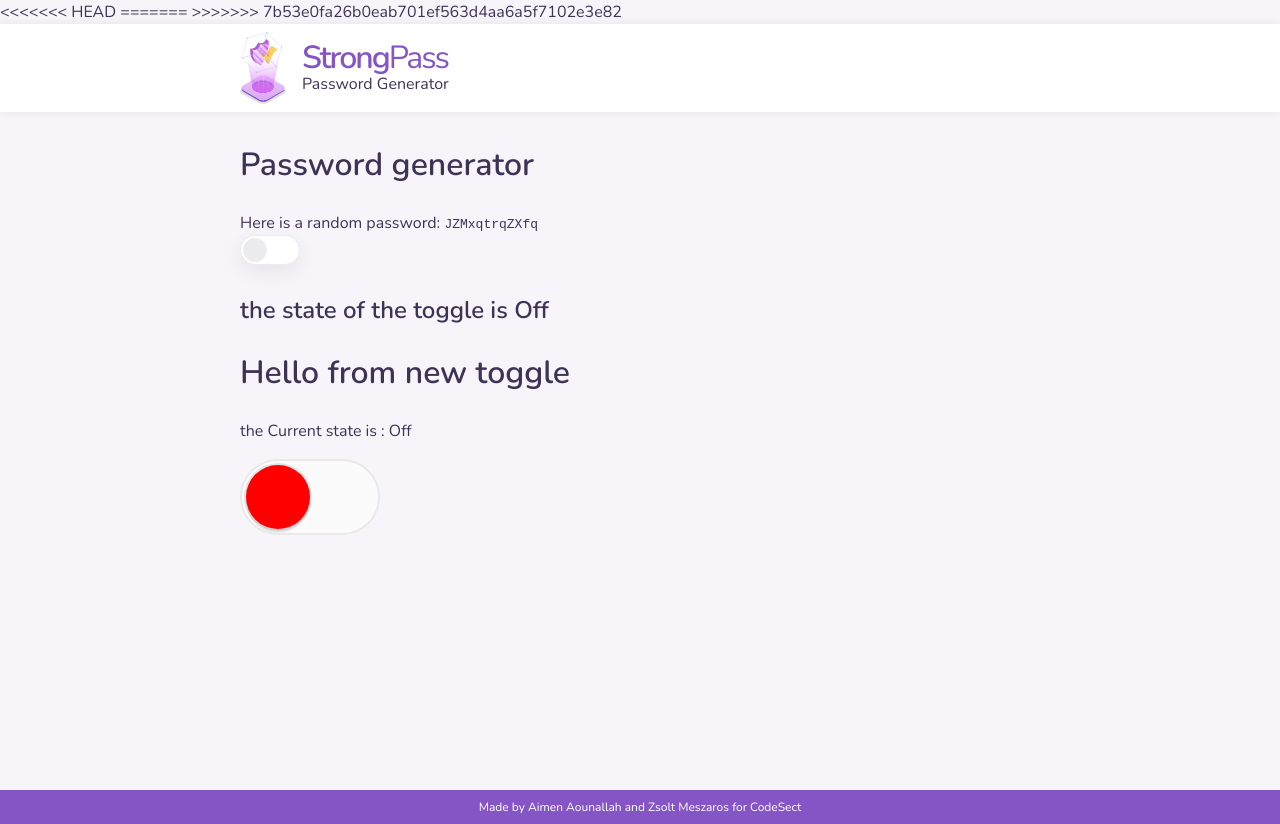
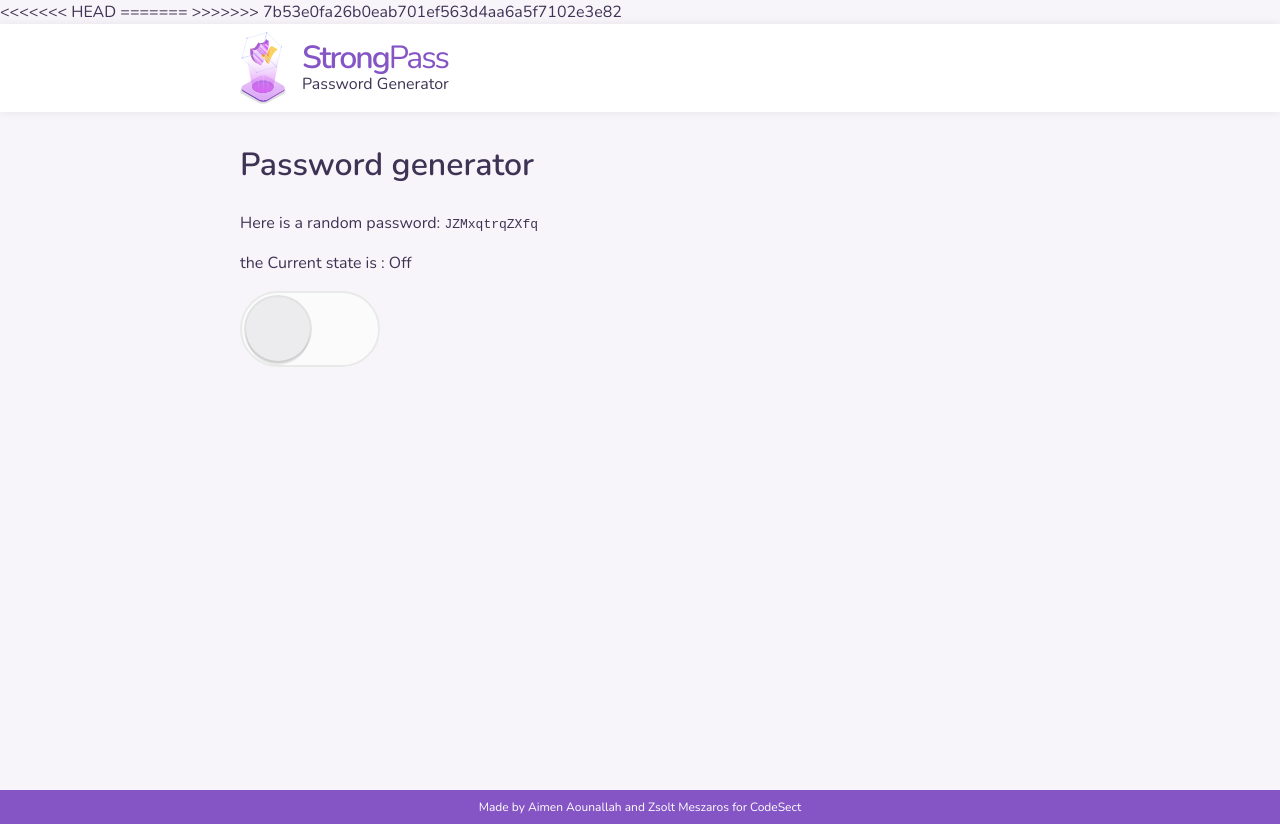
Before and after one commit to codesect/cs01-team-ada-04, a React (Create React App) app: page / in a window 1280 px wide. Built offline with nearby package versions, Linux system fonts and the light colour scheme.

Commit message:
Switch toggle Class Component

```diff
--- a/src/components/App.js
+++ b/src/components/App.js
@@ -3,8 +3,7 @@ import styled from 'styled-components/macro';
 
 import { Wrapper } from './GlobalStyles';
 import generatePassword from '../utils/generatePassword';
-import Switch from './Switch'
-import SwitchToggle from './SwitchToggle'
+import SwitchToggle from './SwitchToggle';
 
 const Main = styled.main`
   min-height: calc(100vh - 5.5rem - 2.125rem);
@@ -17,7 +16,6 @@ function App() {
         <h1>Password generator</h1>
         <p>
           Here is a random password: <code>{generatePassword()}</code>
-          <Switch />
         </p>
         <SwitchToggle />
       </Wrapper>
--- a/src/components/Switch.js
+++ /dev/null
@@ -1,83 +0,0 @@
-import React from "react";
-
-import styled from "styled-components";
-
-const Container = styled.label`
-  position: relative;
-  display: inline-block;
-  width: 60px;
-  height: 30px;
-  > input {
-    display: none;
-  }
-
-`;
-const Slider = styled.span`
-  position: absolute;
-  cursor: pointer;
-  display: flex;
-  align-items: center;
-  top: 0;
-  left: 0;
-  bottom: 0;
-  right: 0;
-  background-color: white;
-  border: 1px solid #ecebed;
-  transition: 0.5s;
-  box-shadow: 0px 7px 20px rgba(0, 0, 0, 0.07);
-  border-radius: 16px;
-  &:before {
-    position: absolute;
-    content: "";
-    height: 24px;
-    width: 24px;
-    background-color: #ecebed;
-    transition: all 0.6s cubic-bezier(0.175, 0.885, 0.32, 1.275),
-      padding 0.6s ease, margin 0.3s ease;
-    border-radius: 50%;
-    left: 2px;
-
-  }
-
-
-`;
-
-
-const SliderInput = styled.input`
-  &:checked + ${Slider} {
-    background-color: white;
-    border: 1px solid #8555c5;
-    &:before {
-      transform: translateX(30px);
-      background-color: #8555c5;
-        }
-   }
-&:hover + ${Slider}{
-    &:before:focus{background:red}  }
-`
-export default class SwitchToggle extends React.Component {
-  state = {
-    toggleOn: false
-  };
-  onChangeHandler = () => {
-    this.setState(prevState => ({
-      toggleOn: !prevState.toggleOn
-    }));
-    console.log(this.state);
-  };
-  render() {
-    return (
-      <div>
-        <Container tabIndex="1">
-          <SliderInput type="checkbox" />
-          <Slider onClick={this.onChangeHandler} />
-        </Container>
-        <h2>
-          {" "}
-          the state of the toggle is{" "}
-          {this.state.toggleOn === true ? "On" : "Off"}
-        </h2>
-      </div>
-    );
-  }
-}
--- a/src/components/SwitchToggle.js
+++ b/src/components/SwitchToggle.js
@@ -1,5 +1,5 @@
-import React from 'react'
-import styled from 'styled-components'
+import React from 'react';
+import styled from 'styled-components';
 
 const Btn = styled.button`
   box-sizing: initial;
@@ -15,17 +15,17 @@ const Btn = styled.button`
   padding: 4px;
   transition: all 0.4s ease;
   border: 2px solid #e8eae9;
-  &:focus::after{
+  &:focus::after {
     box-sizing: initial;
     box-shadow: 0 0 0 2px rgba(0, 0, 0, 0.1), 0 4px 0 rgba(0, 0, 0, 0.08),
       inset 0px 0px 0px 3px #9c9c9c;
   }
-  &:active::after{
+  &:active::after {
     box-sizing: initial;
     box-shadow: 0 0 0 2px rgba(0, 0, 0, 0.1), 0 4px 0 rgba(0, 0, 0, 0.08),
       inset 0px 0px 0px 3px #9c9c9c;
   }
-  &::after{
+  &::after {
     left: 0;
     position: relative;
     display: block;
@@ -33,13 +33,12 @@ const Btn = styled.button`
     width: 50%;
     height: 100%;
     border-radius: 4em;
-  background: red;
+    background: #ecebed;
     transition: all 0.3s cubic-bezier(0.175, 0.885, 0.32, 1.275),
       padding 0.3s ease, margin 0.3s ease;
     box-shadow: 0 0 0 2px rgba(0, 0, 0, 0.1), 0 4px 0 rgba(0, 0, 0, 0.08);
   }
-
-`
+`;
 
 const Input = styled.input`
   outline: 0;
@@ -47,30 +46,35 @@ const Input = styled.input`
   height: 4em;
   position: absolute;
   cursor: pointer;
-&:checked + ${Btn}::after{
-left: 50%
+  display: none;
+  &:checked + ${Btn}::after {
+    left: 50%;
+    background: #8555c5;
   }
-`
-class SwitchToggle extends React.Component{
+`;
+class SwitchToggle extends React.Component {
   state = {
-        toggleOn: false
-    }
-
-    handleToggle =()=>{
-        this.setState(prevState=>({
-            toggleOn :!prevState.toggleOn
-
-        }))
-    }
-    render(){
-        return(
+    toggleOn: false,
+  };
+  handleToggle = () => {
+    this.setState(prevState => ({
+      toggleOn: !prevState.toggleOn,
+    }));
+  };
+  render() {
+    return (
       <div>
-                <h1>Hello from new toggle</h1>
-                <p>the Current state is : {this.state.toggleOn === true ? 'On' : 'Off'}</p>
-                <Input type='checkbox' />
-                <Btn  onClick={this.handleToggle} />
+        <p>
+          the Current state is : {this.state.toggleOn === true ? 'On' : 'Off'}
+        </p>
+        <Input
+          type="checkbox"
+          checked={this.state.toggleOn}
+          onChange={() => {}}
+        />
+        <Btn onClick={this.handleToggle} />
       </div>
-        )
+    );
   }
 }
-export default SwitchToggle
+export default SwitchToggle;
```
Lines whose indentation alone changed are shown as unchanged.
